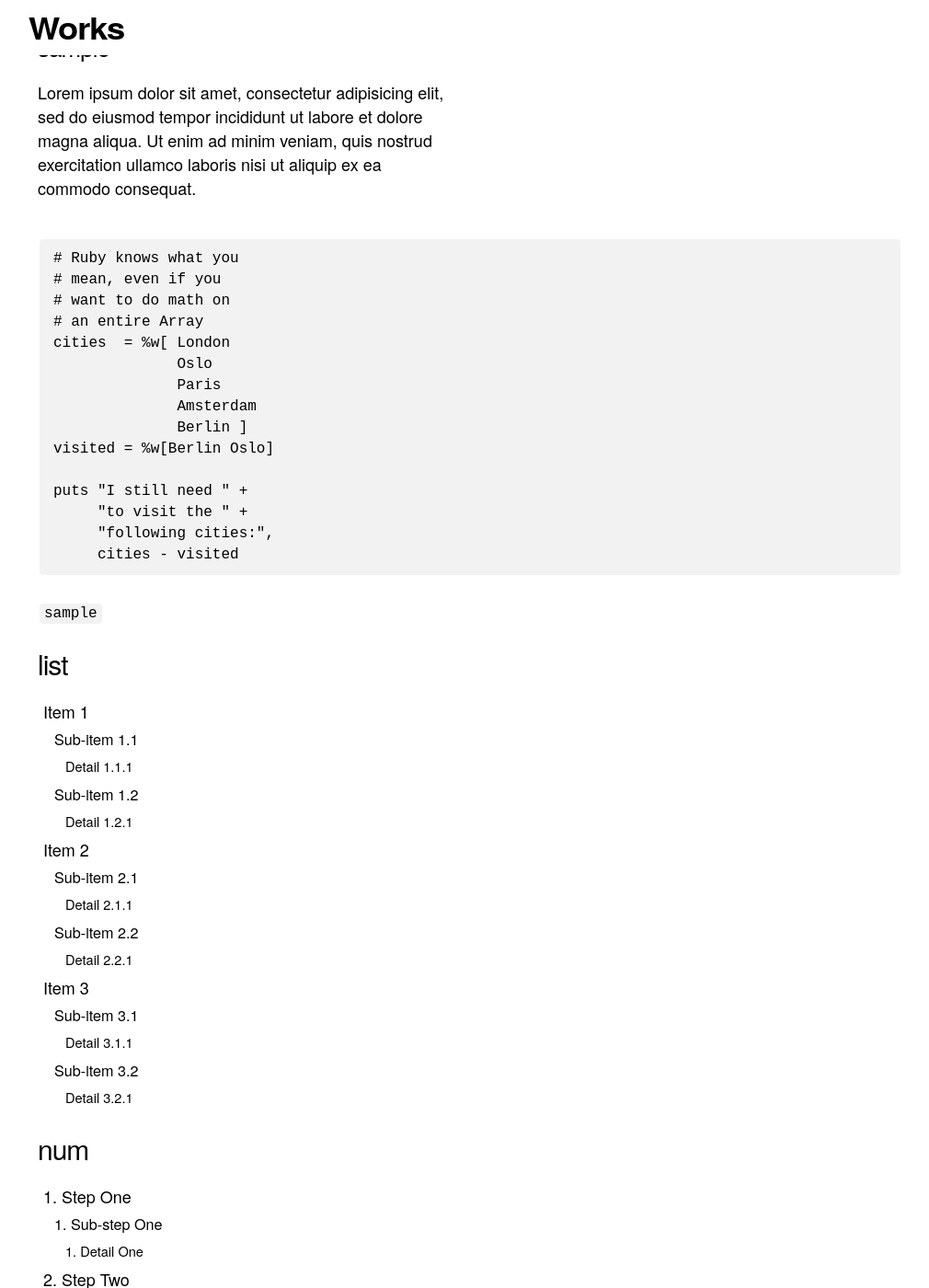
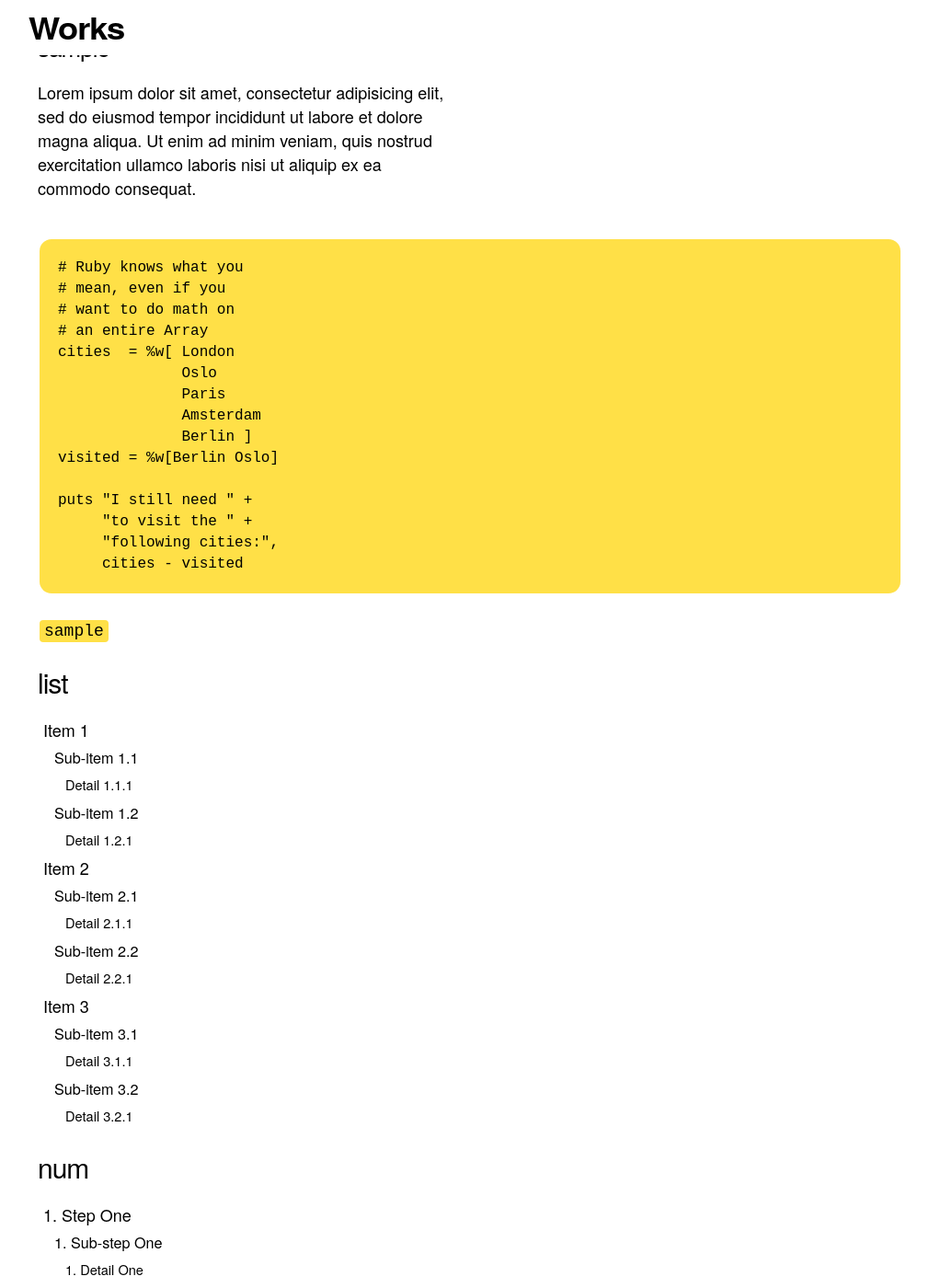
Before and after one commit to YumaYX/yumayx.github.io, a Jekyll site: the page built from sample.markdown, in a window 1280 px wide and 1400 px high, scrolled down 201 px. Shown: the whole window at 92% size, without its empty margins (129-1139 px from the left). Built offline with Jekyll 4.4.1, drawn with Linux system fonts in a browser that asks for light colours.

Commit message:
Update code styling in extends.css for better visual consistency

```diff
--- a/assets/css/extends.css
+++ b/assets/css/extends.css
@@ -13,14 +13,25 @@ hr {
     border: 0.5px solid #000;
 }
 
-code {
-    background: #f2f2f2;
-    border: 0;
-    font-family: monospace;
+pre code {
+    border-radius: 13px;
     line-height: 2.3rem;
+    padding: 2rem 2rem;
     font-size: 16px;
     overflow-x: auto;
 }
+
+pre code, code {
+    color: #000;
+    /**
+     * background:#f2f2f2;
+     * background: #ffea40;
+     */
+    background: #ffe047;
+    border: 0;
+    font-family: monospace;
+}
+
 h1 code,
 h2 code,
 h3 code,
@@ -67,7 +78,6 @@ a {
 }
 a:hover {
     color: #000;
-    background-color: #d4fb79;
     text-decoration: underline;
 }
 
```
